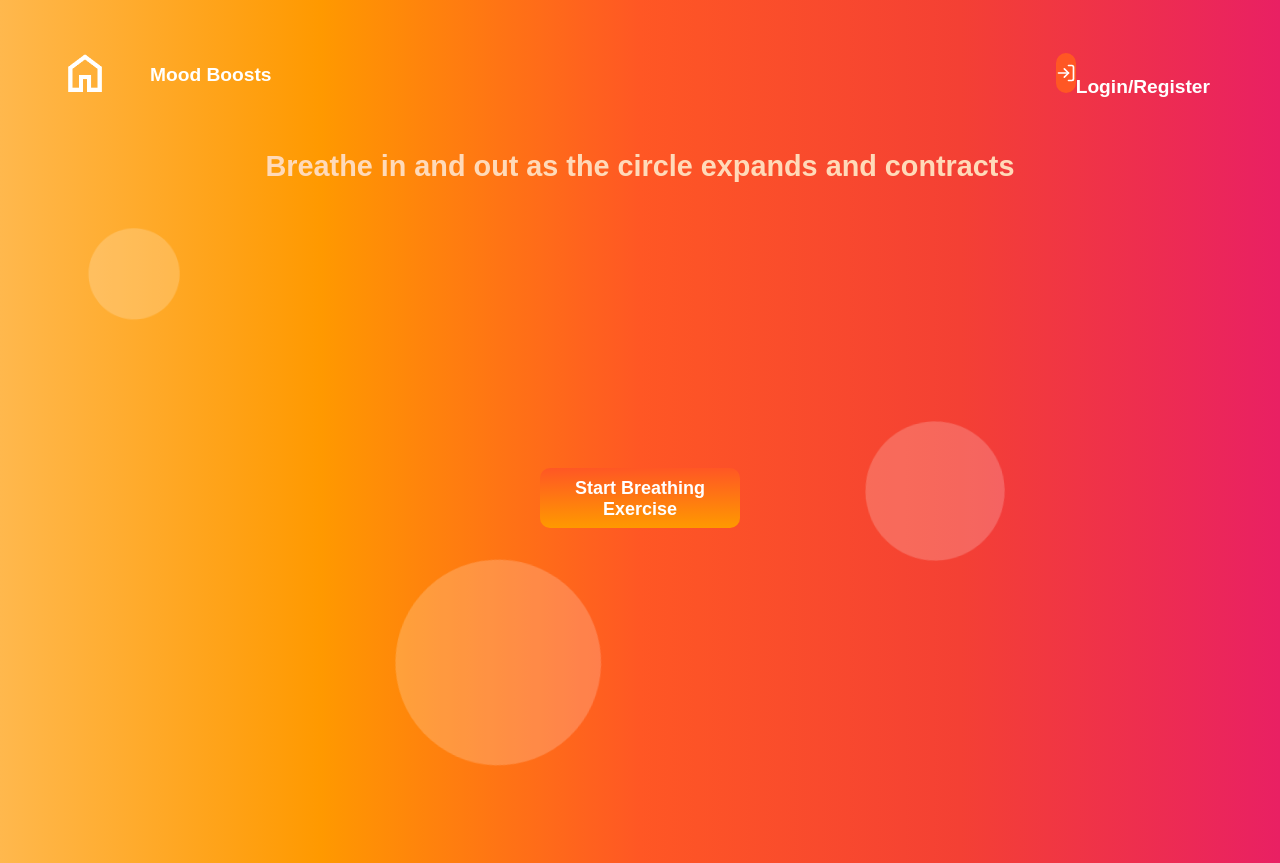
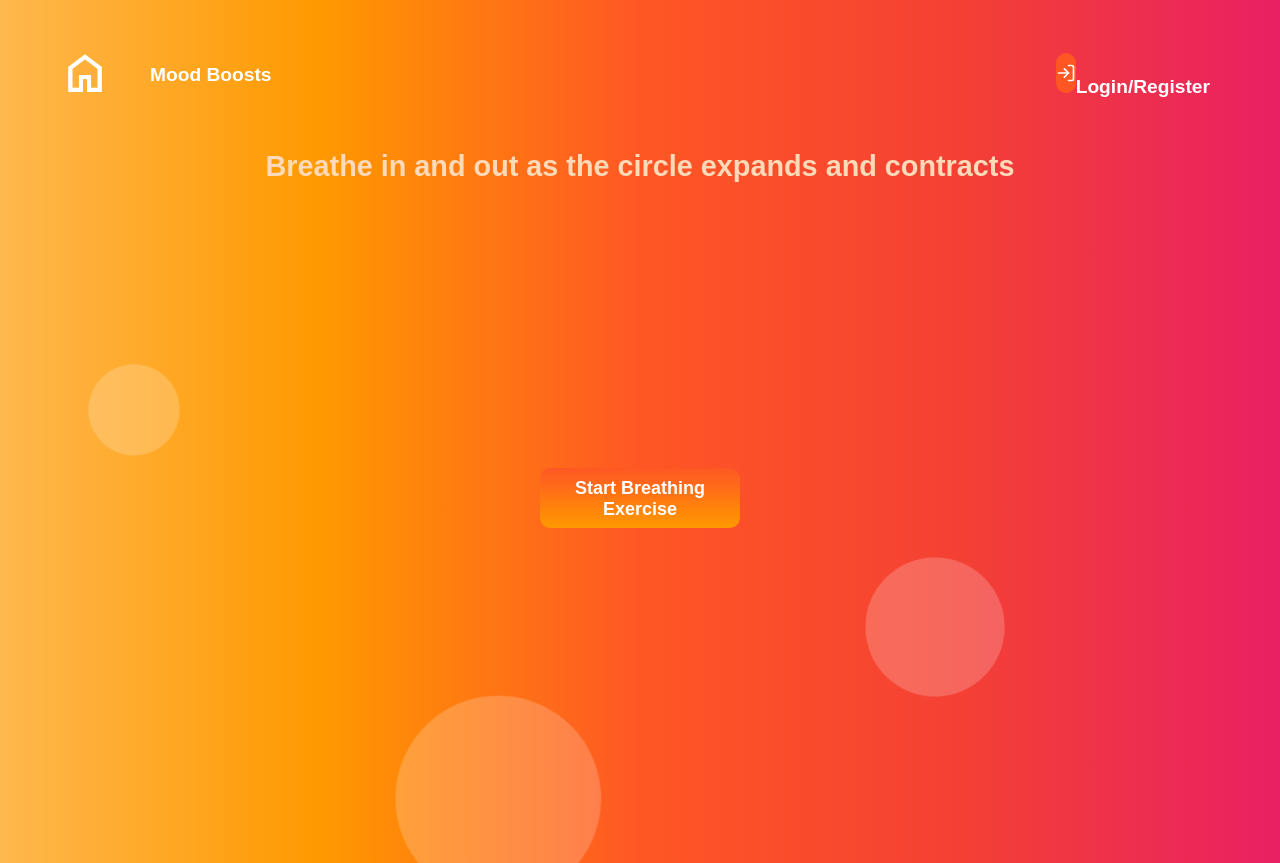
Before and after one commit to TDManning/mood_boost_fe, a React (Create React App) app in the folder mood_boost_fe/: page /breathing in a window 1280 px wide. Built offline with nearby package versions, Linux system fonts and the light colour scheme; the HTML template or start-up script is replaced by a standard one.

Commit message:
styling - add floating circles to quote page

```diff
--- a/mood_boost_fe/src/HomePage/FloatingCircles.jsx
+++ b/mood_boost_fe/src/HomePage/FloatingCircles.jsx
@@ -1,9 +1,9 @@
 import React from "react";
 import "./FloatingCircles.css";
 
-const FloatingCircles = () => {
+const FloatingCircles = ({ className = ''}) => {
   return (
-    <div className="moving-background">
+    <div className={`moving-background ${className}`}>
       <div
         className="circle first"
         style={{ width: "100px", height: "100px", top: "20%", left: "10%" }}
--- a/mood_boost_fe/src/QuotePage/QuotePage.css
+++ b/mood_boost_fe/src/QuotePage/QuotePage.css
@@ -2,6 +2,29 @@
   display: flex;
   flex-direction: column;
   align-items: center;
+  width: 100%;
+  height: 100vh;
+}
+
+.moving-background {
+  position: fixed;
+  top: 0;
+  left: 0;
+  width: 100%;
+  height: 100%;
+  z-index: 0;
+}
+
+.quote-circles .circle.first {
+  background: rgb(255, 153, 0);
+}
+
+.quote-circles .circle.second {
+  background: rgb(255, 184, 77);
+}
+
+.quote-circles .circle.third {
+  background: rgb(255, 87, 36);
 }
 
 .quote-header {
--- a/mood_boost_fe/src/QuotePage/QuotePage.jsx
+++ b/mood_boost_fe/src/QuotePage/QuotePage.jsx
@@ -1,5 +1,6 @@
 import "./QuotePage.css";
 import { useState, useEffect } from 'react';
+import FloatingCircles from "../HomePage/FloatingCircles";
 
 function QuotePage({user, logUserActivity}) {
   const [quote, setQuote] = useState(null)
@@ -30,6 +31,7 @@ function QuotePage({user, logUserActivity}) {
 
   return (
     <div className="quote-page">
+      <FloatingCircles className="quote-circles"/>
       {quote ? (
         <>
           <div className="quote-header">
```
